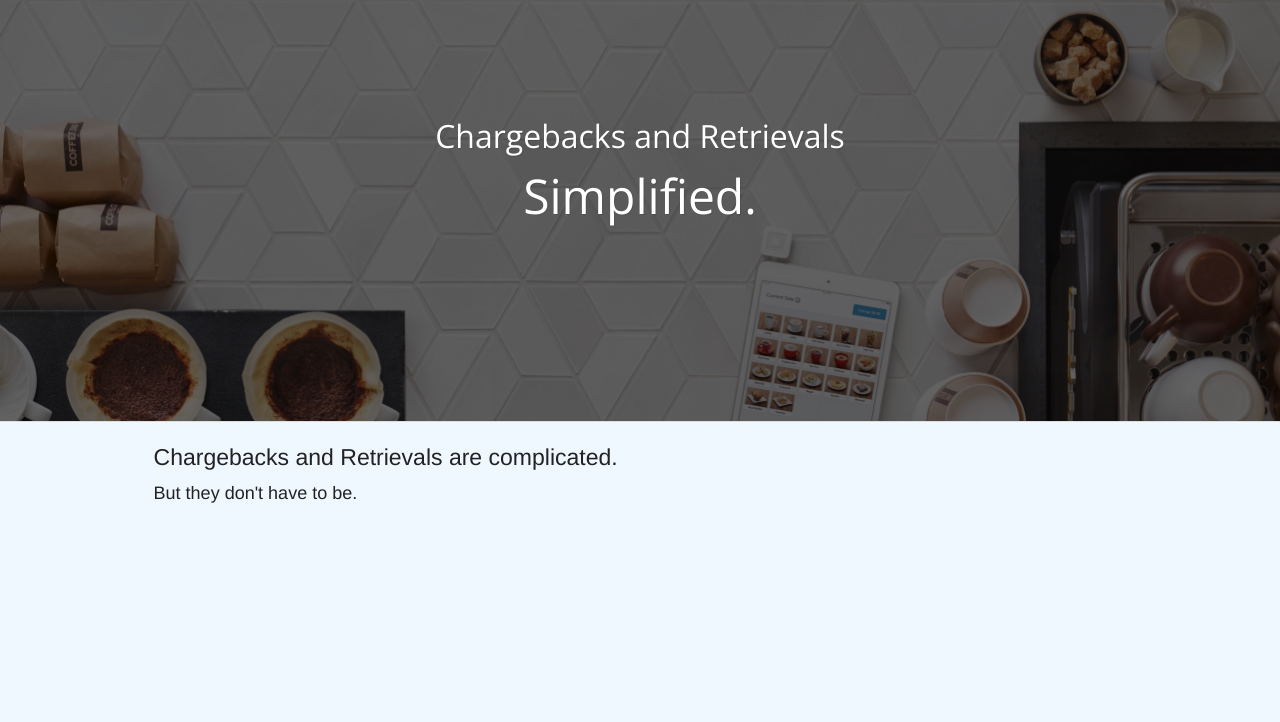
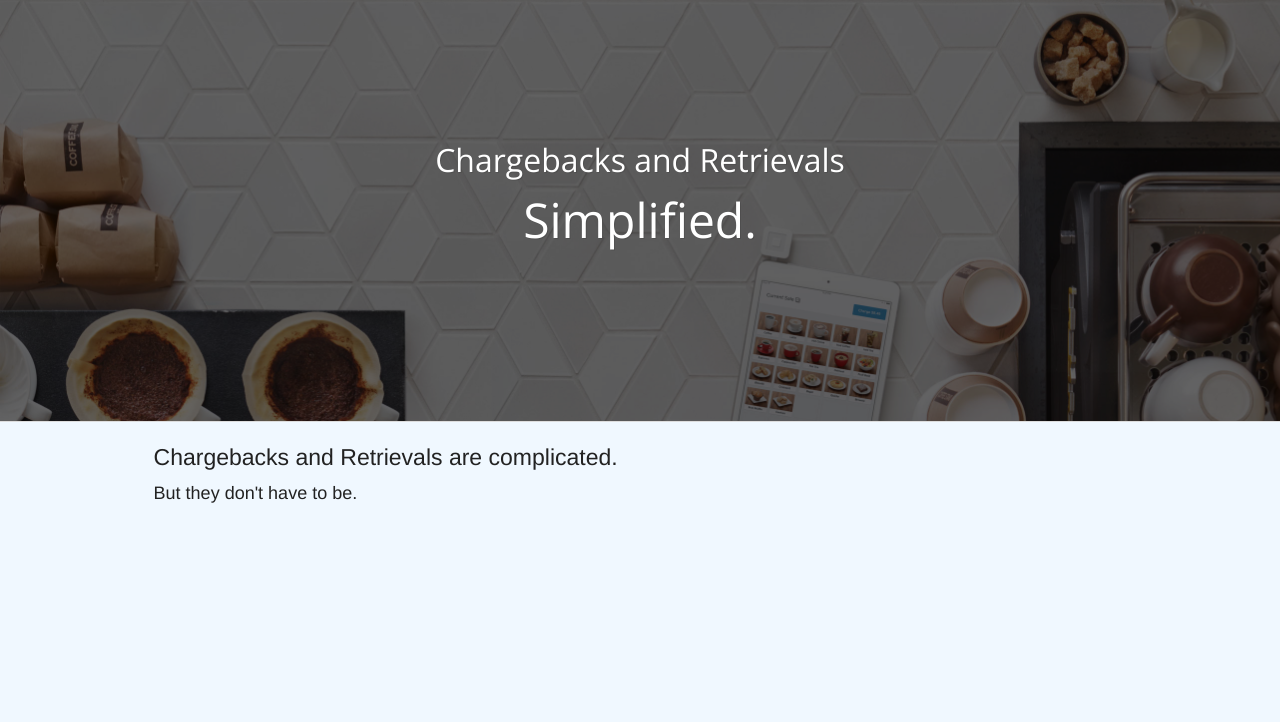
Before and after one commit to brettjurgens/prociant, a website: page index.html in a window 1280 px wide. Shown: the part 78-800 px from the top of the page. Drawn offline with nearby package versions, Linux system fonts and the light colour scheme.

Commit message:
fix padding

```diff
--- a/assets/css/style.css
+++ b/assets/css/style.css
@@ -48,7 +48,7 @@
   background-color: #dedede;
 }
 
-.hero {
+.section-info.hero {
   padding-top: 4em;
   height: 500px;
   background-image: url('../images/hero.jpg');
```
